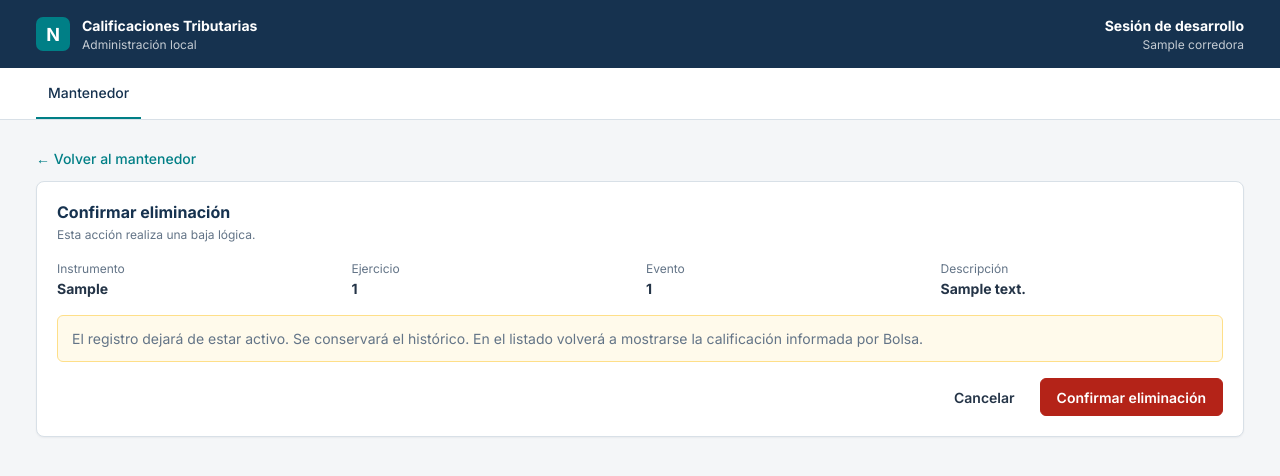
After one commit to Yvngbabuin0/Proyecto-Integrado-eva3, a Django app: page /1/eliminar/ in a window 1280 px wide. The commit adds this page. Shown: the top 476 px of the page. Run offline with Django 5.2, Linux system fonts and the light colour scheme; tables that the repository leaves empty hold one stand-in row (values such as "Sample post").

Commit message:
feat: agrega baja lógica de calificaciones locales
Eliminar pide confirmación y solo cambia el estado a inactiva con POST; el registro y sus detalles se conservan. Si la local reemplazaba una de Bolsa, la de Bolsa vuelve a aparecer en el listado.

```diff
--- /dev/null
+++ b/calificaciones/templates/calificaciones/confirmar_baja.html
@@ -0,0 +1,30 @@
+{% extends 'base.html' %}
+
+{% block titulo %}Confirmar eliminación · Calificaciones Tributarias{% endblock %}
+
+{% block contenido %}
+<a href="{% url 'calificaciones:mantenedor' %}" class="back-link">← Volver al mantenedor</a>
+
+<section class="panel form-section">
+  <h2>Confirmar eliminación</h2>
+  <p class="help">Esta acción realiza una baja lógica.</p>
+
+  <div class="record-summary">
+    <div><span>Instrumento</span><strong>{{ calificacion.instrumento.codigo }}</strong></div>
+    <div><span>Ejercicio</span><strong>{{ calificacion.ejercicio }}</strong></div>
+    <div><span>Evento</span><strong>{{ calificacion.secuencia_evento }}</strong></div>
+    <div><span>Descripción</span><strong>{{ calificacion.descripcion }}</strong></div>
+  </div>
+
+  <p class="alert alert--warning">
+    El registro dejará de estar activo. Se conservará el histórico.
+    {% if calificacion.base %}En el listado volverá a mostrarse la calificación informada por Bolsa.{% endif %}
+  </p>
+
+  <form method="post" class="form-actions">
+    {% csrf_token %}
+    <a href="{% url 'calificaciones:mantenedor' %}" class="button button--ghost">Cancelar</a>
+    <button type="submit" class="button button--danger">Confirmar eliminación</button>
+  </form>
+</section>
+{% endblock %}
--- a/calificaciones/templates/calificaciones/mantenedor.html
+++ b/calificaciones/templates/calificaciones/mantenedor.html
@@ -58,6 +58,7 @@
                 {% if fila.es_local %}
                   <div class="row-actions">
                     <a href="{% url 'calificaciones:modificar' fila.pk %}" class="button button--small">Modificar</a>
+                    <a href="{% url 'calificaciones:eliminar' fila.pk %}" class="button button--small">Eliminar</a>
                   </div>
                 {% else %}
                   <span class="help">Solo lectura</span>
--- a/calificaciones/urls.py
+++ b/calificaciones/urls.py
@@ -8,4 +8,5 @@ urlpatterns = [
     path('', views.mantenedor, name='mantenedor'),
     path('ingresar/', views.formulario, name='ingresar'),
     path('<int:pk>/modificar/', views.formulario, name='modificar'),
+    path('<int:pk>/eliminar/', views.baja, name='eliminar'),
 ]
--- a/calificaciones/views.py
+++ b/calificaciones/views.py
@@ -82,3 +82,20 @@ def formulario(request, pk=None):
         'form': form,
         'detalles': detalles,
     })
+
+
+def baja(request, pk):
+    """Baja lógica: la calificación sale del listado, pero se conserva con su histórico."""
+    corredora = corredora_actual(request)
+    calificacion = get_object_or_404(CalificacionLocal, pk=pk, corredora=corredora, activa=True)
+
+    if request.method == 'POST':
+        calificacion.activa = False
+        calificacion.save(update_fields=['activa', 'modificada'])
+        messages.success(request, 'Registro retirado del listado activo. El histórico se conservó.')
+        return redirect('calificaciones:mantenedor')
+
+    return render(request, 'calificaciones/confirmar_baja.html', {
+        'corredora': corredora,
+        'calificacion': calificacion,
+    })
```
